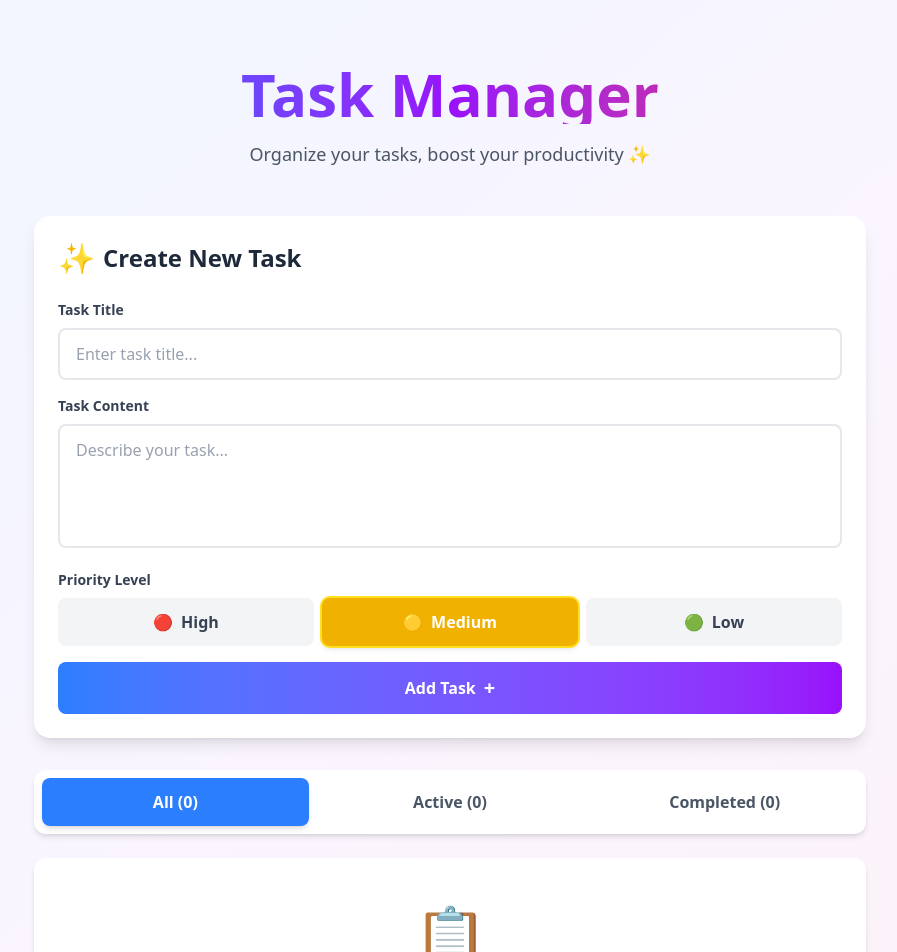
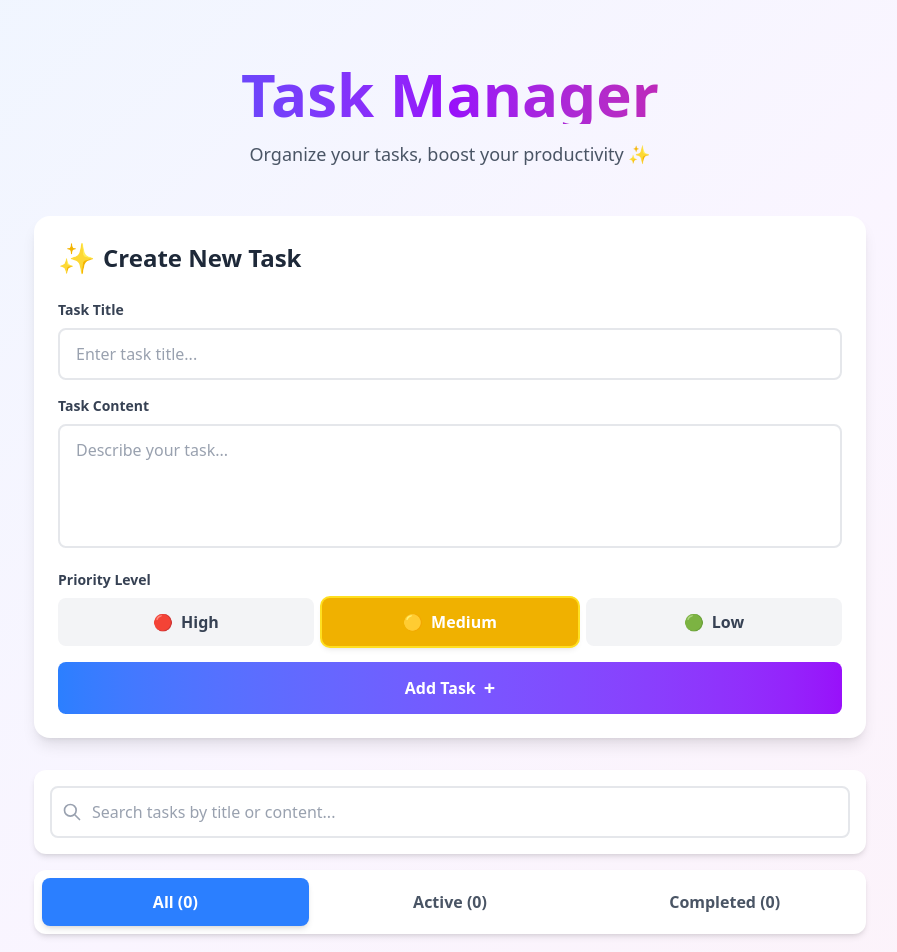
Before and after one commit to thesagargoyal/task-manager, a React (Vite) app: page / in a window 1280 px wide. Shown: the top 952 px of the page, without its empty margins (190-1087 px from the left). Built offline with nearby package versions, Linux system fonts and the light colour scheme.

Commit message:
feat: added search functionality

```diff
--- a/src/components/TaskForm.tsx
+++ b/src/components/TaskForm.tsx
@@ -113,7 +113,6 @@ const TaskForm = ({ onAddTask }: TaskFormProps) => {
           )}
         </div>
 
-        {/* Priority Selector */}
         <div className="group">
           <label
             htmlFor="priority"
--- a/src/components/TaskItem.tsx
+++ b/src/components/TaskItem.tsx
@@ -12,6 +12,7 @@ interface TaskItemProps {
   onDragOver: (id: string) => void;
   onDragEnd: () => void;
   isDragging?: boolean;
+  isSearchActive?: boolean;
 }
 
 const TaskItem = ({
@@ -22,7 +23,8 @@ const TaskItem = ({
   onDragStart,
   onDragOver,
   onDragEnd,
-  isDragging = false
+  isDragging = false,
+  isSearchActive = false
 }: TaskItemProps) => {
   const [isEditing, setIsEditing] = useState(false);
   const [editTitle, setEditTitle] = useState(task.title);
@@ -43,7 +45,7 @@ const TaskItem = ({
 
   return (
     <div
-      draggable={!isEditing}
+      draggable={!isEditing && !isSearchActive}
       onDragStart={() => onDragStart(task.id)}
       onDragOver={(e) => {
         e.preventDefault();
@@ -51,8 +53,8 @@ const TaskItem = ({
       }}
       onDragEnd={onDragEnd}
       className={`bg-white rounded-xl shadow-md p-5 transform transition-all duration-300 hover:shadow-xl hover:-translate-y-1
-        ${isDragging ? 'opacity-50 scale-95 cursor-grabbing' : 'cursor-grab'}
-        ${!isEditing ? 'hover:cursor-grab active:cursor-grabbing' : ''}`}
+        ${isDragging ? 'opacity-50 scale-95 cursor-grabbing' : isSearchActive ? 'cursor-default' : 'cursor-grab'}
+        ${!isEditing && !isSearchActive ? 'hover:cursor-grab active:cursor-grabbing' : ''}`}
     >
       {isEditing ? (
         <div className="space-y-3">
@@ -88,10 +90,8 @@ const TaskItem = ({
       ) : (
         <div>
           <div className="flex items-start gap-3 mb-3">
-            {/* Drag Handle */}
-            <DragHandle />
+            {!isSearchActive && <DragHandle />}
 
-            {/* Checkbox */}
             <button
               onClick={() => onToggleComplete(task.id)}
               className="mt-1 shrink-0 w-6 h-6 rounded-full border-2 border-gray-300 flex items-center justify-center
--- a/src/components/TaskList.tsx
+++ b/src/components/TaskList.tsx
@@ -22,14 +22,24 @@ const TaskList = ({
   onReorder,
 }: TaskListProps) => {
   const [draggedTaskId, setDraggedTaskId] = useState<string | null>(null);
+  const [searchQuery, setSearchQuery] = useState('');
 
   const filteredTasks = tasks.filter((task) => {
-    if (filter === 'active') return !task.completed;
-    if (filter === 'completed') return task.completed;
+    // Filter by status (all/active/completed)
+    if (filter === 'active' && task.completed) return false;
+    if (filter === 'completed' && !task.completed) return false;
+
+    // Filter by search query
+    if (searchQuery.trim()) {
+      const query = searchQuery.toLowerCase();
+      const titleMatch = task.title.toLowerCase().includes(query);
+      const contentMatch = task.content.toLowerCase().includes(query);
+      return titleMatch || contentMatch;
+    }
+
     return true;
   });
 
-  // Sort by priority: high -> medium -> low
   const priorityOrder = { high: 0, medium: 1, low: 2 };
   const sortedTasks = [...filteredTasks].sort((a, b) => {
     return priorityOrder[a.priority] - priorityOrder[b.priority];
@@ -43,7 +53,54 @@ const TaskList = ({
 
   return (
     <div>
-      {/* Filter Tabs */}
+      <div className="bg-white rounded-xl shadow-md p-4 mb-4">
+        <div className="relative">
+          <div className="absolute inset-y-0 left-0 pl-3 flex items-center pointer-events-none">
+            <svg
+              className="h-5 w-5 text-gray-400"
+              fill="none"
+              stroke="currentColor"
+              viewBox="0 0 24 24"
+            >
+              <path
+                strokeLinecap="round"
+                strokeLinejoin="round"
+                strokeWidth={2}
+                d="M21 21l-6-6m2-5a7 7 0 11-14 0 7 7 0 0114 0z"
+              />
+            </svg>
+          </div>
+          <input
+            type="text"
+            value={searchQuery}
+            onChange={(e) => setSearchQuery(e.target.value)}
+            placeholder="Search tasks by title or content..."
+            className="w-full pl-10 pr-10 py-3 rounded-lg border-2 border-gray-200 focus:border-blue-500 focus:bg-blue-50/50 outline-none transition-all duration-200 placeholder:text-gray-400"
+          />
+          {searchQuery && (
+            <button
+              onClick={() => setSearchQuery('')}
+              className="absolute inset-y-0 right-0 pr-3 flex items-center text-gray-400 hover:text-gray-600 transition-colors"
+              aria-label="Clear search"
+            >
+              <svg
+                className="h-5 w-5"
+                fill="none"
+                stroke="currentColor"
+                viewBox="0 0 24 24"
+              >
+                <path
+                  strokeLinecap="round"
+                  strokeLinejoin="round"
+                  strokeWidth={2}
+                  d="M6 18L18 6M6 6l12 12"
+                />
+              </svg>
+            </button>
+          )}
+        </div>
+      </div>
+
       <div className="bg-white rounded-xl shadow-md p-2 mb-6 flex gap-2">
         <button
           onClick={() => onFilterChange('all')}
@@ -80,21 +137,24 @@ const TaskList = ({
         </button>
       </div>
 
-      {/* Task List */}
       {filteredTasks.length === 0 ? (
         <div className="bg-white rounded-xl shadow-md p-12 text-center">
           <div className="text-6xl mb-4">
-            {filter === 'completed' ? '🎉' : filter === 'active' ? '📝' : '📋'}
+            {searchQuery ? '🔍' : filter === 'completed' ? '🎉' : filter === 'active' ? '📝' : '📋'}
           </div>
           <h3 className="text-xl font-bold text-gray-700 mb-2">
-            {filter === 'completed'
+            {searchQuery
+              ? 'No tasks found'
+              : filter === 'completed'
                 ? 'No completed tasks yet'
                 : filter === 'active'
                   ? 'No active tasks'
                   : 'No tasks yet'}
           </h3>
           <p className="text-gray-500">
-            {filter === 'all'
+            {searchQuery
+              ? `No tasks match "${searchQuery}". Try a different search term.`
+              : filter === 'all'
                 ? 'Create your first task to get started!'
                 : filter === 'active'
                   ? 'All tasks are completed! Great job! 🎊'
@@ -102,6 +162,14 @@ const TaskList = ({
           </p>
         </div>
       ) : (
+        <div>
+          {searchQuery && (
+            <div className="mb-4 px-2">
+              <p className="text-sm text-gray-600">
+                Found <span className="font-semibold text-blue-600">{sortedTasks.length}</span> {sortedTasks.length === 1 ? 'task' : 'tasks'} matching "{searchQuery}"
+              </p>
+            </div>
+          )}
           <div className="space-y-4">
             {sortedTasks.map((task) => (
             <TaskItem
@@ -118,8 +186,10 @@ const TaskList = ({
               }}
               onDragEnd={() => setDraggedTaskId(null)}
               isDragging={draggedTaskId === task.id}
+              isSearchActive={!!searchQuery.trim()}
             />
           ))}
+          </div>
         </div>
       )}
     </div>
--- a/src/index.css
+++ b/src/index.css
@@ -41,12 +41,10 @@
   animation: scale-in 0.3s ease-out;
 }
 
-/* Smooth scrolling */
 html {
   scroll-behavior: smooth;
 }
 
-/* Drag and Drop Styles */
 [draggable="true"] {
   user-select: none;
   -webkit-user-select: none;
```
Lines whose indentation alone changed are shown as unchanged.
